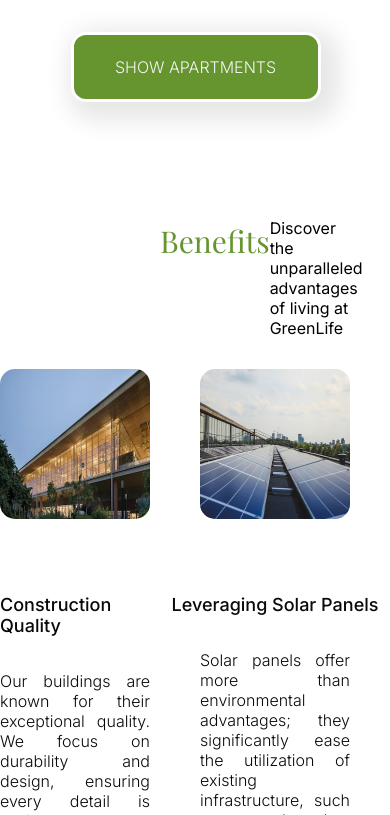
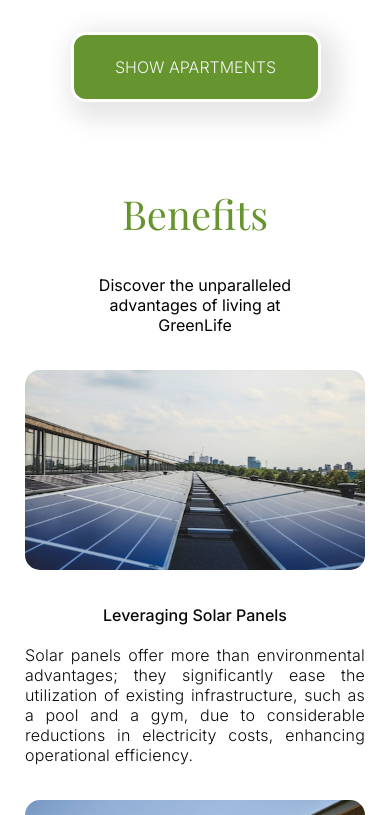
Before and after one commit to VKrivkov/GreenLife, a React (Vite) app in the folder REACT_GL/: page / in a window 390 px wide. Shown: the part 3349-4164 px from the top of the page. Built offline with nearby package versions, Linux system fonts and the light colour scheme; the HTML template or start-up script is replaced by a standard one; a web font is replaced by a local one.

Commit message:
Responsive MainPage

```diff
--- a/REACT_GL/src/components/About/About.css
+++ b/REACT_GL/src/components/About/About.css
@@ -222,9 +222,6 @@
     }
 
   }
-
-
-
 @media (max-width: 1280px){
   .image-container-about img {
     width: 500px; /* Adjust as needed */
@@ -241,7 +238,6 @@
   }
 
 }
-
 
 @media (max-width: 1050px){
 
@@ -311,6 +307,7 @@
     margin-bottom: 10px; /* Adjust the space between list items */
   }
 }
+
 @media (min-width: 791px) and (max-width: 1049px) {
   /* Adjustments for this specific range */
   .image-container-about img {
@@ -320,6 +317,7 @@
     object-fit: cover; /* Covers the area, may crop the image */
   }
 }
+
 @media (max-width: 650px){
 
 .about-project {
--- a/REACT_GL/src/components/Benefits/Benefits.css
+++ b/REACT_GL/src/components/Benefits/Benefits.css
@@ -175,7 +175,7 @@
 }
 
 
-/* Medium screens: 700-1280px */
+
 @media (max-width: 1280px) {
   .head-container {
       flex-direction: column;
@@ -231,14 +231,16 @@
   }
 }
 
-/* Small screens: 600-700px */
-@media only screen and (min-width: 600px) and (max-width: 700px) {
+
+@media (max-width: 1050px) {
+
+  .benefits-container{
+    padding-top: 125px;
+}
+
   .HeadlineBenefits {
-      font-size: 40px; /* Reduce font size */
-  }
+    margin-bottom: 50px;
 
-  .content-container {
-      grid-template-columns: 1fr; /* Only one column */
   }
 
   .quality-container img, .solars-container img, .community-container img {
@@ -249,26 +251,107 @@
   .quality-container p, .community-container p, .solars-container p {
       width: 200px; /* Match image width */
   }
+  .solars-container img{
+    height: 200px; /* Further scale down image size */
+    width: 300px;
+  }
+  .solars-container p{
+    width: 300px; /* Match image width */
+  }
+
+  .head-container{
+    display: flex;
+    flex-direction: column;
+    margin: 0px;
+  }
+  .head-container p{
+    margin: 0px 0px 25px 0px;
+  }
 }
 
-/* Very small screens: 350-600px */
-@media only screen and (min-width: 350px) and (max-width: 600px) {
-  .HeadlineBenefits {
-      font-size: 30px; /* Further reduce font size */
+
+@media (max-width: 900px){
+
+.solars-container{
+  grid-row: 1 / 2;
+}
+  .content-container {
+    grid-template-columns: 1fr;
+    gap: 50px; /* Adjust this value to control space between grid items */
+    margin: 0px 80px; /* Consider adjusting this if necessary */
   }
 
-  .quality-container, .solars-container, .community-container {
-      margin: 15px 0; /* Adjust spacing */
+  .solars-container, .quality-container, .community-container{
+    /* Reset margins if they're no longer necessary in a single-column layout */
+    margin: 0px;
   }
 
-  .quality-container img, .solars-container img, .community-container img {
-      height: 150px; /* Further scale down image size */
-      width: 150px;
+  /* Adjust image and text spacing if needed */
+  .solars-container h6, .community-container h6, .quality-container h6{
+    margin-top: 50px; /* Adjust top margin to control spacing above the header */
+    margin-bottom: 25px; /* Control spacing between the header and paragraph */
   }
 
-  .quality-container p, .community-container p, .solars-container p {
-      width: 150px; /* Match image width */
-      font-size: 16px; /* Adjust font size */
-      letter-spacing: normal; /* Reset letter spacing */
+  .quality-container img, .solars-container img, .community-container img{
+    width: 100%; /* Makes image responsive within the container */
+    height: 300px; /* Adjust height automatically to maintain aspect ratio */
+  }
+
+  .solars-container p, .community-container p, .quality-container p{
+    width: 100%; /* Allow text to fill the container width */
   }
 }
+
+
+
+
+
+@media (max-width:650px)
+{
+  .head-container h2{
+    font-size: 40px;
+    margin-top: 35px;
+    margin-bottom: 35px;
+  }
+  .head-container p{
+    width: 60%;
+    text-align: center;
+    margin-bottom: 35px;
+  }
+  .quality-container p, .community-container p, .solars-container p {
+      font-size: 16px; /* Adjust font size */
+  }
+
+  .quality-container h6, .community-container h6, .solars-container h6 {
+    font-size: 16px; /* Adjust font size */
+    margin-top: 35px;
+    margin-bottom: 20px;
+}
+  .benefits-container{
+    padding: 50px 0px 50px 0px;
+  }
+  .content-container {
+      grid-template-columns: 1fr;
+      gap: 35px; /* Adjust this value to control space between grid items */
+      margin: 0px 50px;
+  }
+  .quality-container img, .solars-container img, .community-container img{
+    width: 100%; /* Makes image responsive within the container */
+    height: 200px; /* Adjust height automatically to maintain aspect ratio */
+  }
+
+
+
+}
+
+
+
+
+@media (max-width: 420px){
+
+.content-container{
+  margin-left: 25px;
+  margin-right: 25px;
+}
+
+}
--- a/REACT_GL/src/components/Benefits/Benefits.jsx
+++ b/REACT_GL/src/components/Benefits/Benefits.jsx
@@ -30,7 +30,7 @@ const Benefits = () => {
         </div>
         <div className='community-container'>
           <img src = {Community} alt = 'Community Spaces'/>
-          <h6>Enhanced Community Spaces</h6>
+          <h6>Community Spaces</h6>
           <p>Our neighborhood features charming paths and a large park,
             with no further construction to preserve its tranquility.</p>
         </div>
--- a/REACT_GL/src/components/Contact/Contact.css
+++ b/REACT_GL/src/components/Contact/Contact.css
@@ -1,5 +1,5 @@
 .contact-section{
-    padding-top: 150px;
+    padding-top: 100px;
     padding-bottom: 75px;
     position: relative; /* For positioning the scroll indicator */
     background-image: url('../../assets/ContactBG2.jpg');
@@ -30,7 +30,7 @@
   opacity: 0.5;
 }
 
-  .headline-contact{
+  h2.headline-contact{
     text-align: center;
     font-family: Playfair Display, sans-serif; /* Replace with the font of your choice */
     font-size: 50px;
@@ -42,7 +42,7 @@
 
   .input-row {
     display: flex;
-    gap: 20px;
+    justify-content: space-between;
 
   }
 
@@ -151,10 +151,119 @@
     top: 50%;
     left: 50%;
     transform: translate(-50%, -50%);
-    background-color: #66952F;
-    color: #f5f5f5;
+    background-color: #f5f5f5;
+    color: #66952F;
     padding: 50px 100px 50px 100px;
     border-radius: 15px;
     z-index: 1000;
-    box-shadow: 0 0px 30px rgb(102, 149, 47, 0.35);
+    box-shadow: 0 0px 30px rgb(0, 0, 0, 0.2);
   }
+
+
+
+
+  @media (min-width: 1600px){
+    .contact-form input::placeholder,
+    .contact-form textarea::placeholder {
+      font-size: 18px; /* Set the size of your placeholder font */
+
+
+    }
+      h2.headline-contact{
+
+        font-size: 60px;
+
+        margin-bottom: 80px;
+
+      }
+
+      .contact-section{
+        padding-top: 120px;
+        padding-bottom: 80px;
+
+
+      }
+
+  .contact-form input,
+  .contact-form textarea,
+  .contact-form button {
+    font-family: Inter;
+    font-size: 20px;
+  }
+
+
+  .contact-form button {
+    font-size: 20px;
+
+  }
+
+    .contact-form {
+        margin-top: 80px;
+        max-width: 600px;
+        padding: 50px;
+      }
+
+  }
+
+
+  @media (max-width: 650px) {
+    .input-row {
+      display: flex;
+      flex-direction: column;
+      justify-content: space-between;
+    }
+
+  .contact-form{
+    margin-left: 50px;
+    margin-right: 50px;
+    padding: 35px;
+  }
+
+
+  .contact-form input::placeholder,
+  .contact-form textarea::placeholder {
+    font-size: 18px; /* Set the size of your placeholder font */
+
+
+  }
+
+
+
+    .contact-section{
+      padding-top: 85px;
+      padding-bottom: 50px;
+
+
+    }
+
+.contact-form input,
+.contact-form textarea,
+.contact-form button {
+  font-family: Inter;
+  font-size: 16px;
+}
+
+
+.contact-form button {
+  font-size: 16px;
+
+}
+  }
+
+
+  @media (max-width:420px) {
+
+      .contact-form{
+    margin-left: 25px;
+    margin-right: 25px;
+    padding: 25px;
+  }
+
+
+  h2.headline-contact{
+    font-size: 40px;
+    margin-bottom: 50px;
+
+  }
+
+  }
--- a/REACT_GL/src/components/Contact/Contact.jsx
+++ b/REACT_GL/src/components/Contact/Contact.jsx
@@ -190,7 +190,7 @@ const Contact = () => {
         <p>By sending this form, you agree to our privacy policy.</p>
 
         <button type="submit" className="submit-button">SEND A REQUEST</button>
-        {isSubmitted && <div className="success-popup">SUCCESS</div>}
+        {isSubmitted && <div className="success-popup">Your request is sent. </div>}
 
       </form>
     </div>
--- a/REACT_GL/src/components/Gallery/Gallery.css
+++ b/REACT_GL/src/components/Gallery/Gallery.css
@@ -114,6 +114,14 @@
   .text-block{
     margin-bottom: 50px;
   }
+
+  .headline-gallery{
+
+    text-align: center;
+
+    margin-left: auto;
+    margin-right: auto;
+  }
 }
 
 
@@ -136,11 +144,9 @@
     font-size: 40px;
     font-weight: 300;
     color: #66952F; /* Adjust the color value to match the desired shade of green */
-    text-align: center;
     margin-top: 35px;
     margin-bottom: 35px;
-    margin-left: auto;
-    margin-right: auto;
+
   }
 
   .text-block{
--- a/REACT_GL/src/components/Units/Units.css
+++ b/REACT_GL/src/components/Units/Units.css
@@ -210,7 +210,6 @@
   }
 
   .headline-units{
-    font-size: 40px;
     margin-top: 50px;
     margin-bottom: 50px;
 
@@ -243,7 +242,7 @@
   }
 
 .units{
-  padding:75px 50px 50px 50px;
+  padding:75px 50px 0px 50px;
 
 }
 
@@ -280,9 +279,14 @@
 
 @media (max-width: 650px){
 
+  .headline-units{
+    font-size: 40px;
+
+  }
+
   .plan-container {
     margin-top: 35px;
-
+    margin-bottom: 100px;
   }
 
   .plan-container img {
--- a/REACT_GL/src/components/pages/ContactPage/ContactPage.css
+++ b/REACT_GL/src/components/pages/ContactPage/ContactPage.css
@@ -83,7 +83,7 @@
   .input-row {
     display: flex;
     gap: 20px;
-
+    justify-content: space-between;
   }
 
   .input-row input {
@@ -198,3 +198,115 @@
     z-index: 1000;
     box-shadow: 0 0px 30px rgb(102, 149, 47, 0.35);
   }
+
+
+
+
+
+
+  @media (min-width: 1600px){
+    .contact-form2 input::placeholder,
+    .contact-form2 textarea::placeholder {
+      font-size: 18px; /* Set the size of your placeholder font */
+
+
+    }
+      h2.headline-contact{
+
+        font-size: 60px;
+
+        margin-bottom: 80px;
+
+      }
+
+      .contact-section{
+        padding-top: 120px;
+        padding-bottom: 80px;
+
+
+      }
+
+  .contact-form2 input,
+  .contact-form2 textarea,
+  .contact-form2 button {
+    font-family: Inter;
+    font-size: 20px;
+  }
+
+
+  .contact-form2 button {
+    font-size: 20px;
+
+  }
+
+    .contact-form2 {
+        margin-top: 80px;
+        max-width: 600px;
+        padding: 50px;
+      }
+
+  }
+
+
+  @media (max-width: 650px) {
+    .input-row {
+      display: flex;
+      gap:0px;
+      flex-direction: column;
+      justify-content: space-between;
+    }
+
+  .contact-form2{
+    margin-left: 50px;
+    margin-right: 50px;
+    padding: 35px;
+  }
+
+
+  .contact-form2 input::placeholder,
+  .contact-form2 textarea::placeholder {
+    font-size: 18px; /* Set the size of your placeholder font */
+
+
+  }
+
+
+
+    .contact-section{
+      padding-top: 85px;
+      padding-bottom: 50px;
+
+
+    }
+
+.contact-form2 input,
+.contact-form2 textarea,
+.contact-form2 button {
+  font-family: Inter;
+  font-size: 16px;
+}
+
+
+.contact-form2 button {
+  font-size: 16px;
+
+}
+  }
+
+
+  @media (max-width:420px) {
+
+      .contact-form2{
+    margin-left: 25px;
+    margin-right: 25px;
+    padding: 25px;
+  }
+
+
+  h2.headline-contact{
+    font-size: 40px;
+    margin-bottom: 50px;
+
+  }
+
+  }
```
